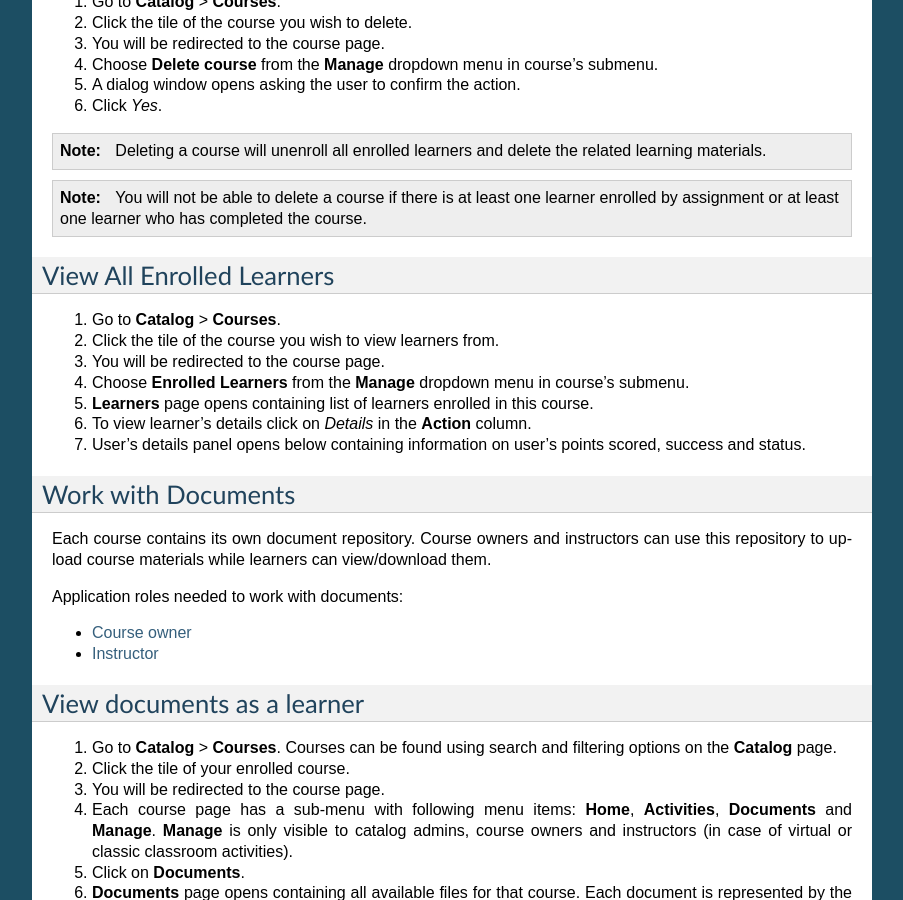
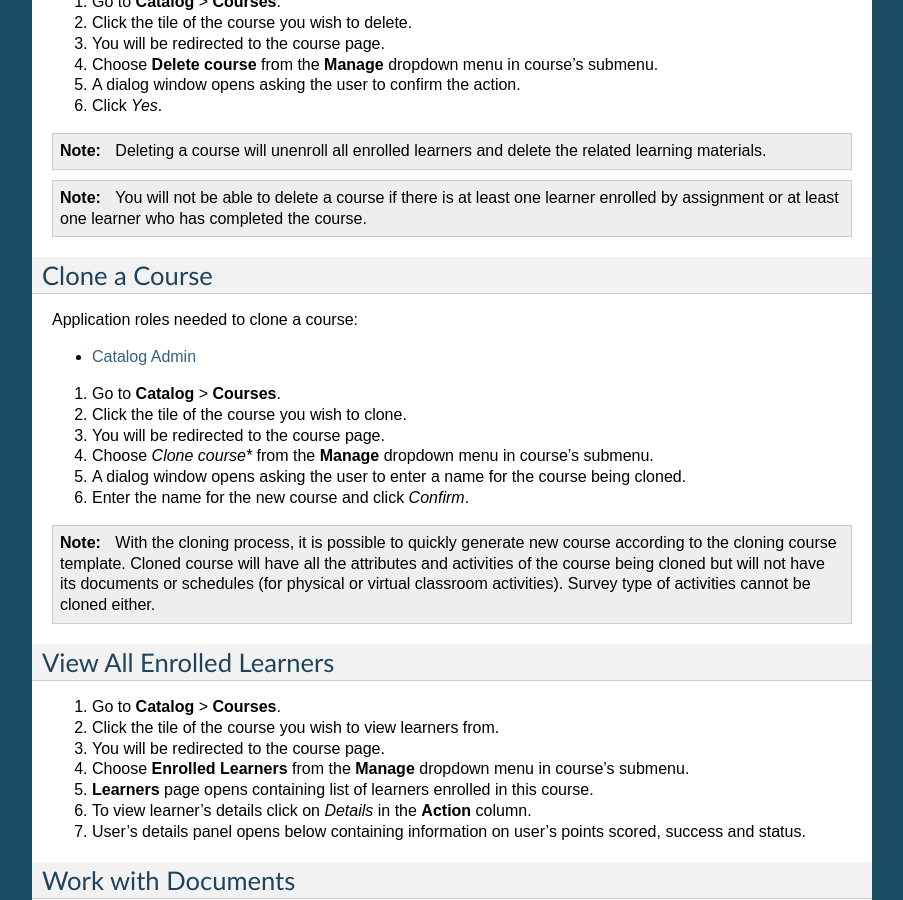
Before and after one commit to pslisko/performa365docs, a Sphinx documentation site: the page built from docs/howto/work_with_courses.rst, in a window 1280 px wide and 900 px high, scrolled down 2093 px. Shown: the whole window, without its empty margins (198-1101 px from the left). Built offline with Sphinx 7.4.7, drawn with Linux system fonts in a browser that asks for light colours; pages that are not in the unit, such as notebooks, are missing from menus.

Commit message:
Update work_with_courses.rst

```diff
--- a/docs/howto/work_with_courses.rst
+++ b/docs/howto/work_with_courses.rst
@@ -90,6 +90,23 @@ Application roles needed to delete a course:
 
 .. note:: You will not be able to delete a course if there is at least one learner enrolled by assignment or at least one learner who has completed the course.
 
+Clone a Course
+******************
+
+Application roles needed to clone a course:
+
+* :ref:`Catalog Admin <catalog_administrator>`
+
+
+#. Go to **Catalog** > **Courses**.
+#. Click the tile of the course you wish to clone.
+#. You will be redirected to the course page.
+#. Choose *Clone course** from the **Manage** dropdown menu in course's submenu.
+#. A dialog window opens asking the user to enter a name for the course being cloned.
+#. Enter the name for the new course and click *Confirm*.
+
+.. note:: With the cloning process, it is possible to quickly generate new course according to the cloning course template. Cloned course will have all the attributes and activities of the course being cloned but will not have its documents or schedules (for physical or virtual classroom activities). Survey type of activities cannot be cloned either.
+
 View All Enrolled Learners
 ****************************
 
```
